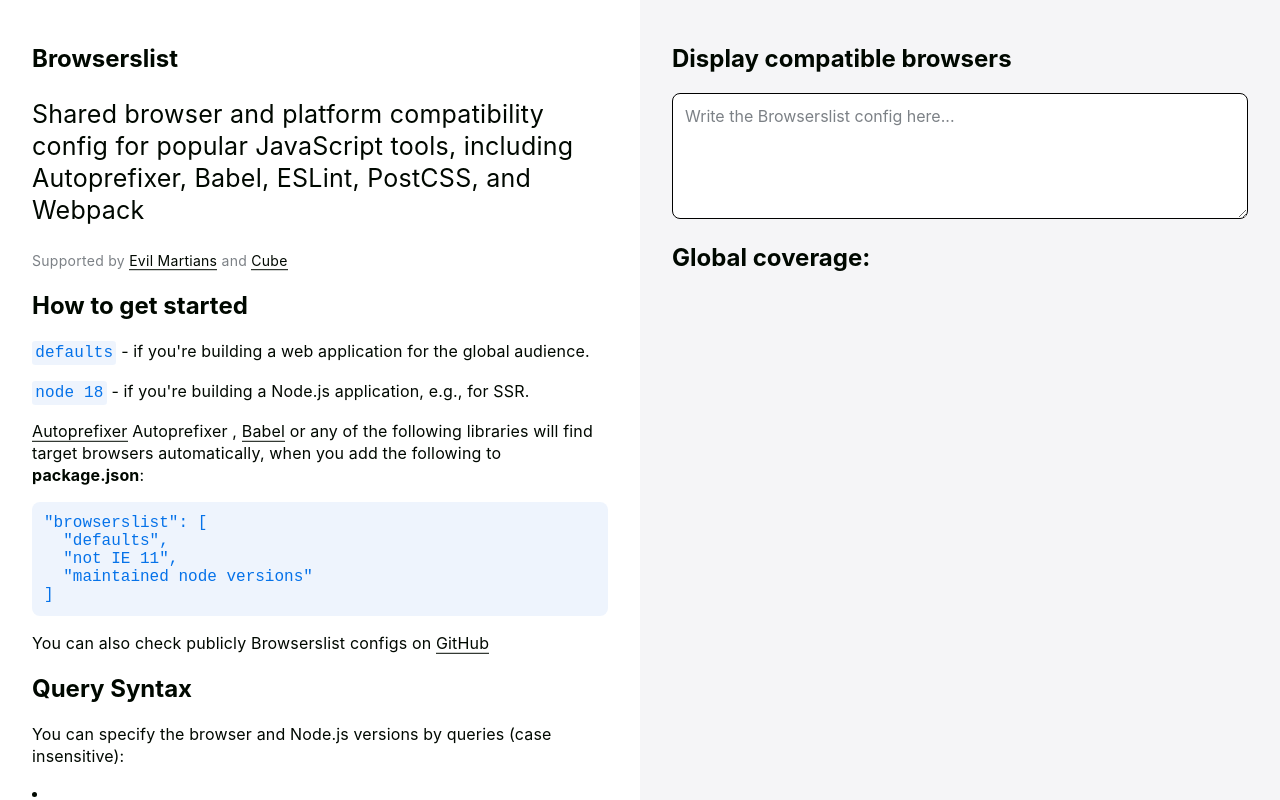
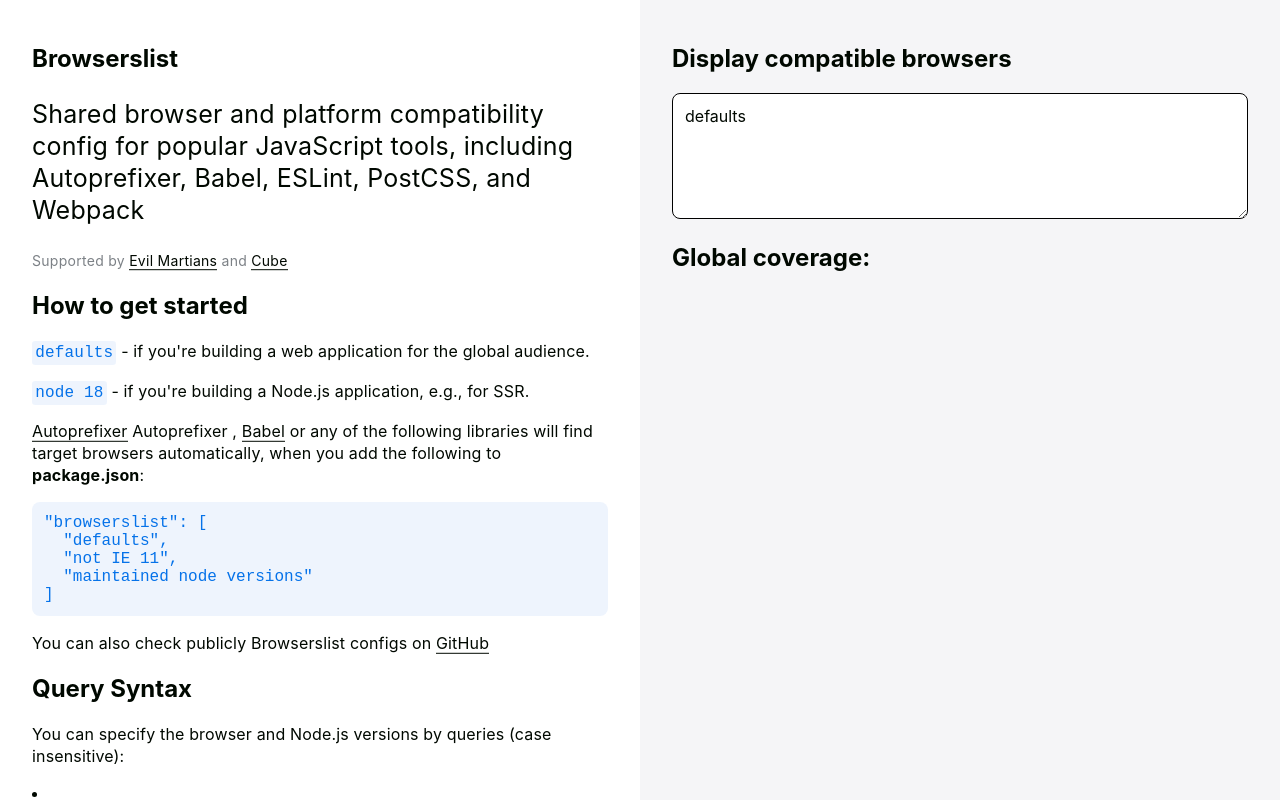
Before and after one commit to a-chabin/browserslist-demo, a website: page index.html in a window 1280 px wide. Drawn offline with Linux system fonts and the light colour scheme; no server answers.

Commit message:
Add default value to textarea

```diff
--- a/index.html
+++ b/index.html
@@ -57,7 +57,7 @@
         <h2>Display compatible browsers</h2>
         <form>
             <textarea name="query" cols="30" rows="5" class="QueryTextArea"
-                placeholder="Write the Browserslist config here..." style="border: 1px solid black"></textarea>
+                placeholder="Write the Browserslist config here..." style="border: 1px solid black">defaults</textarea>
         </form>
         <h2>Global coverage: <span id="global-coverage"></span></h2>
         <ul role="presentation" id="global-coverage-bar" class="GlobalCoverageBar"></ul>
--- a/index.js
+++ b/index.js
@@ -8,6 +8,8 @@
     console.log(e)
   }
 })
+
+sendQuery('defaults')
 
 async function sendQuery(query) {
   const isExtended = new URLSearchParams(window.location.search).get('extended') || 'false';
```
